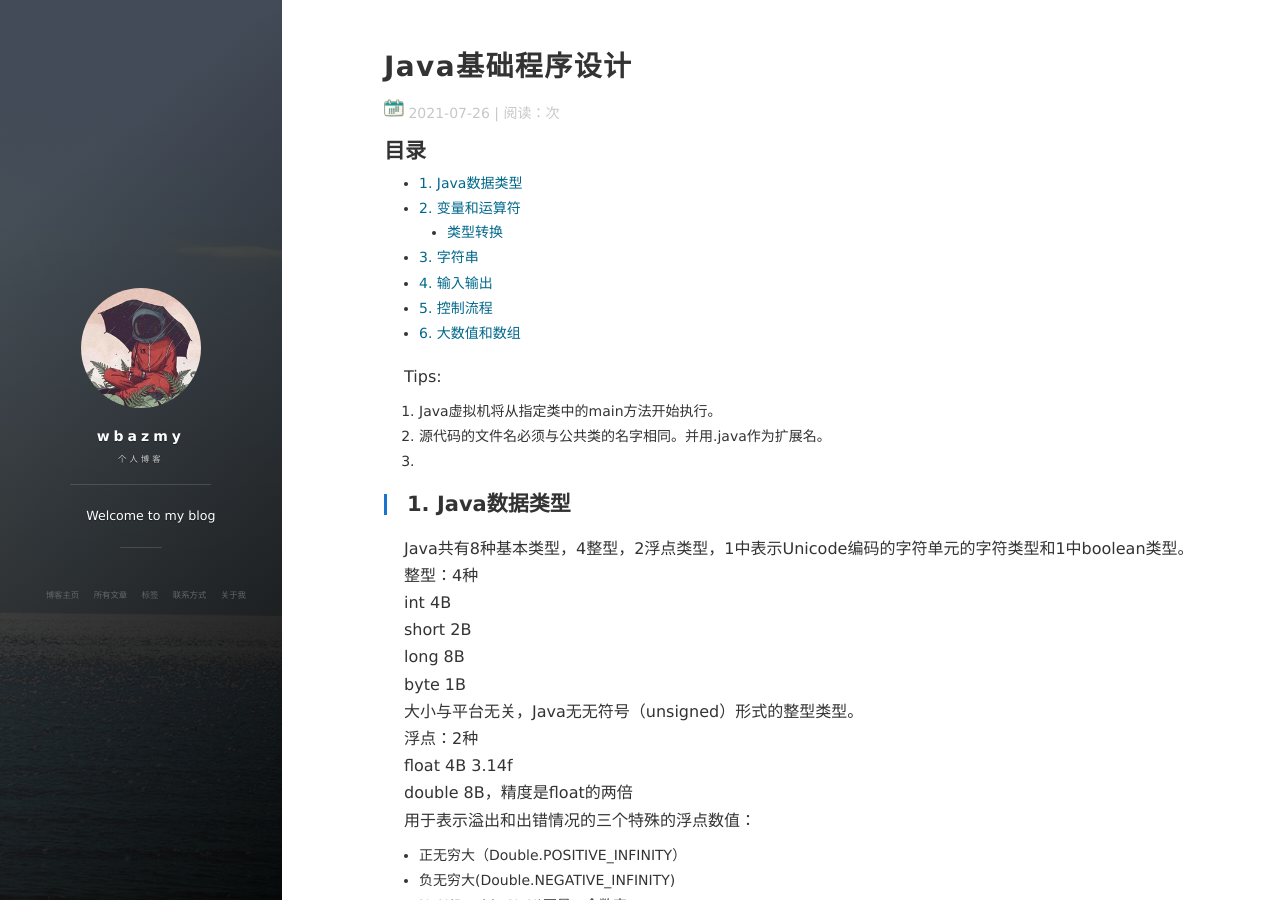
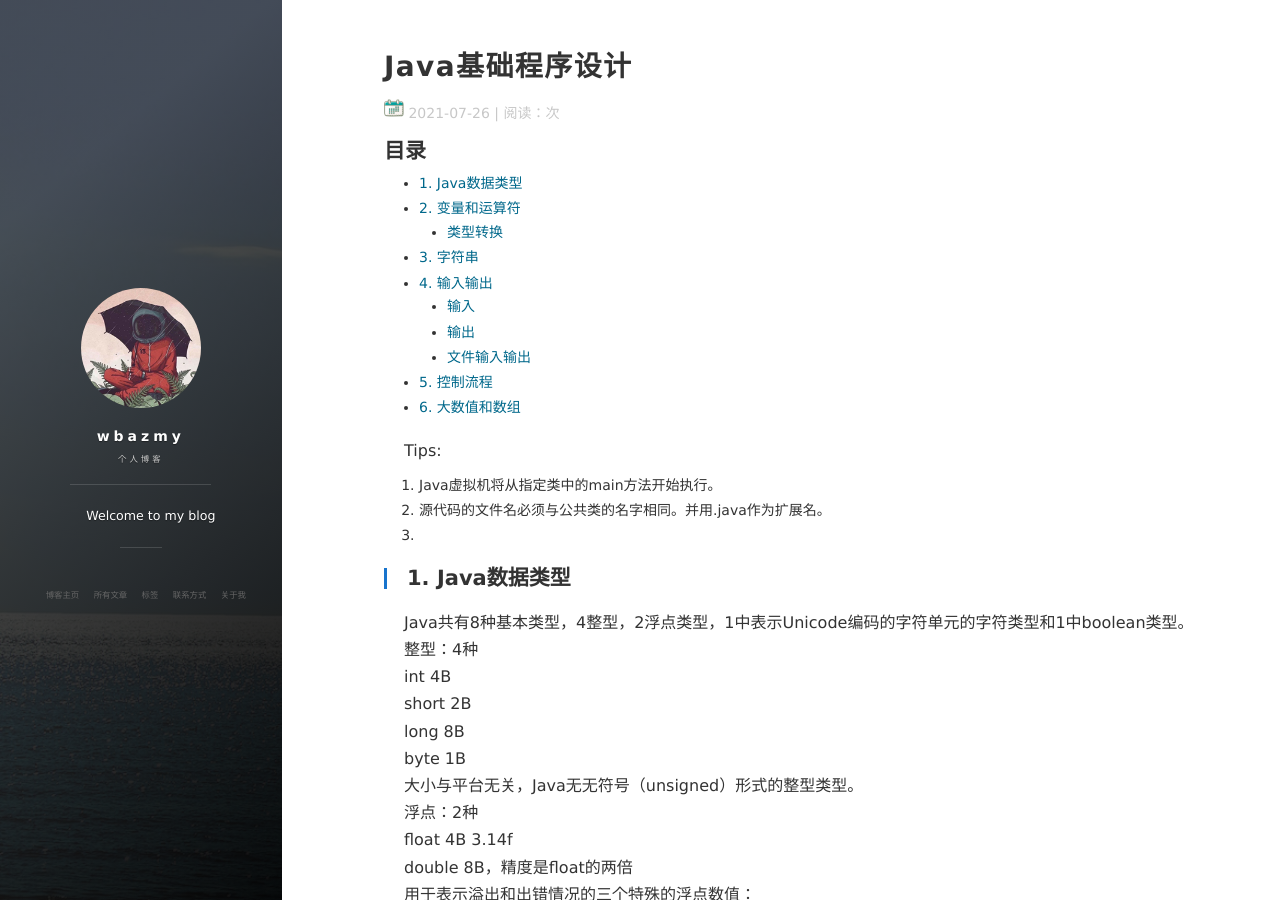
Before and after one commit to wbazmy/wbazmy.github.io, a Jekyll site: the page built from _posts/2021-07-26-Java基础程序设计.md, in a window 1280 px wide and 900 px high. Built offline with Jekyll 4.4.1, drawn with Linux system fonts in a browser that asks for light colours; nearby versions of some CDN libraries; comment, search, counter and statistics services are not loaded; some of the changed text lies outside the part shown.

Commit message:
Update 2021-07-26-Java基础程序设计.md

````diff
--- a/_posts/2021-07-26-Java基础程序设计.md
+++ b/_posts/2021-07-26-Java基础程序设计.md
@@ -88,7 +88,7 @@
 ```
 
 ## 4. 输入输出
-输入：
+### 输入
 
 ```java
 Scanner in=new Scanner(System.in);
@@ -96,7 +96,7 @@
 ```
 在使用前需要导入包：import java.util.*;
 
-输出：
+### 输出
 可以使用printf来格式化输出，可以用静态String.format方法创建格式化字符串。
 
 ```java
@@ -107,7 +107,7 @@
 System.out.printf("%1$s %2$tB %2$te", "Date:", new date()); //多次引用同一个变量可使用参数索引
 ```
 
-文件输入输出：
+### 文件输入输出
 读取文件：
 
 ```java
````
